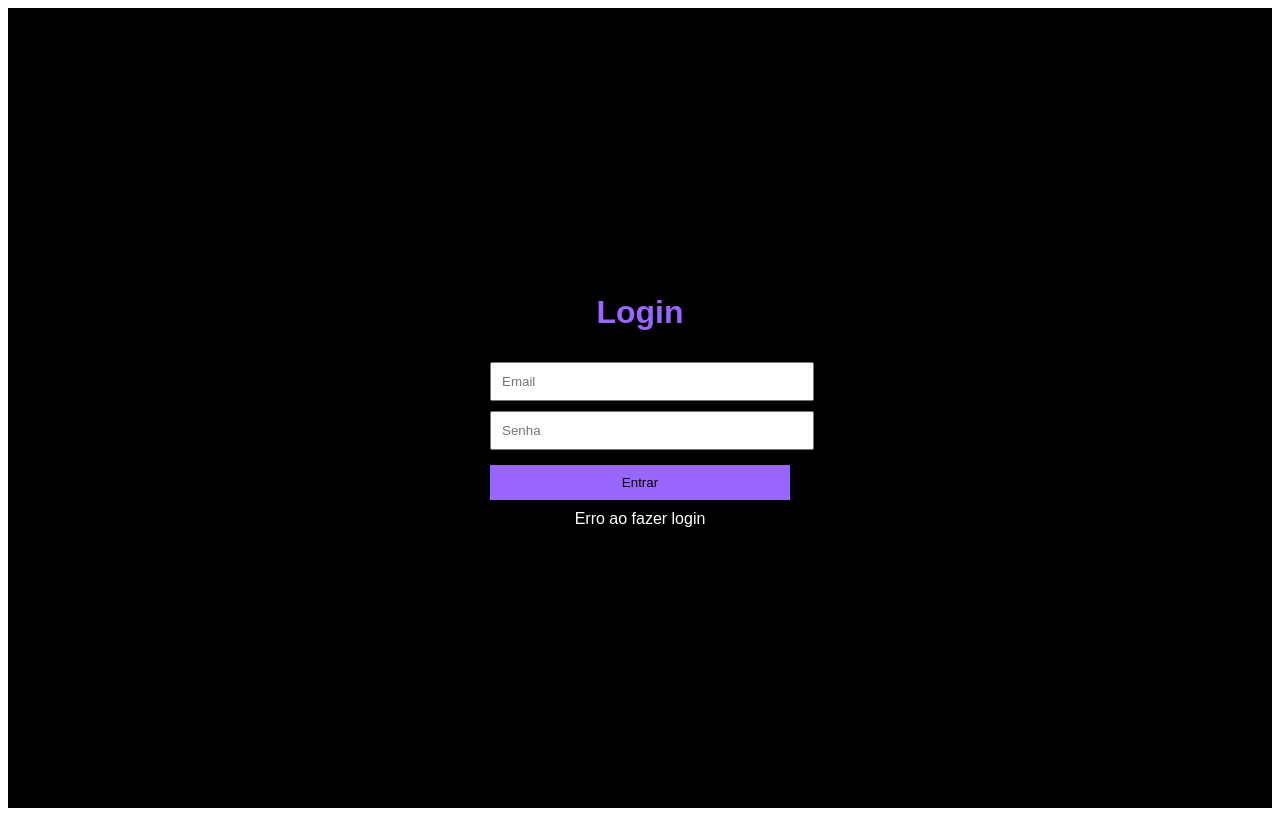
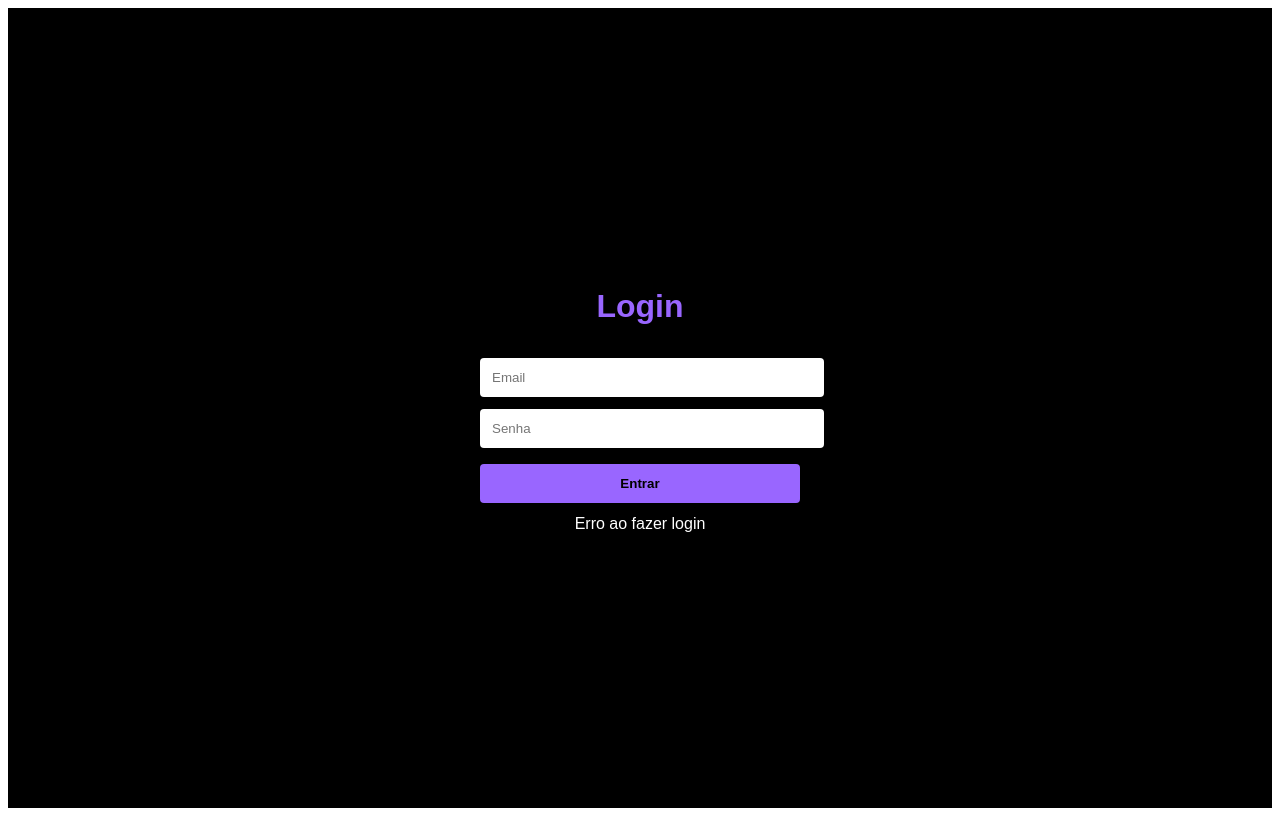
Before and after one commit to rodrigo21259/ranking-distribuicao, a Next.js app: page /login in a window 1280 px wide. Both pictures are taken after a click on the button "Entrar". Built offline with nearby package versions, Linux system fonts and the light colour scheme; no server answers.

Commit message:
Update login.js

```diff
--- a/pages/login.js
+++ b/pages/login.js
@@ -1,7 +1,10 @@
 import { useState } from "react";
+import { useRouter } from "next/router";
 import { supabase } from "../lib/supabaseClient";
 
 export default function Login() {
+  const router = useRouter();
+
   const [email, setEmail] = useState("");
   const [password, setPassword] = useState("");
   const [loading, setLoading] = useState(false);
@@ -18,11 +21,11 @@ export default function Login() {
 
     if (error) {
       setMessage("Erro ao fazer login");
-    } else {
-      setMessage("Login realizado com sucesso");
+      setLoading(false);
+      return;
     }
 
-    setLoading(false);
+    router.push("/dashboard");
   };
 
   return (
@@ -37,7 +40,7 @@ export default function Login() {
         fontFamily: "Arial, sans-serif",
       }}
     >
-      <div style={{ width: "300px" }}>
+      <div style={{ width: "320px" }}>
         <h1 style={{ color: "#9966FF", textAlign: "center" }}>
           Login
         </h1>
@@ -47,7 +50,13 @@ export default function Login() {
           placeholder="Email"
           value={email}
           onChange={(e) => setEmail(e.target.value)}
-          style={{ width: "100%", padding: "10px", marginTop: "10px" }}
+          style={{
+            width: "100%",
+            padding: "12px",
+            marginTop: "12px",
+            borderRadius: "4px",
+            border: "none",
+          }}
         />
 
         <input
@@ -55,7 +64,13 @@ export default function Login() {
           placeholder="Senha"
           value={password}
           onChange={(e) => setPassword(e.target.value)}
-          style={{ width: "100%", padding: "10px", marginTop: "10px" }}
+          style={{
+            width: "100%",
+            padding: "12px",
+            marginTop: "12px",
+            borderRadius: "4px",
+            border: "none",
+          }}
         />
 
         <button
@@ -63,10 +78,13 @@ export default function Login() {
           disabled={loading}
           style={{
             width: "100%",
-            padding: "10px",
-            marginTop: "15px",
+            padding: "12px",
+            marginTop: "16px",
             background: "#9966FF",
+            color: "#000",
             border: "none",
+            borderRadius: "4px",
+            fontWeight: "bold",
             cursor: "pointer",
           }}
         >
@@ -74,7 +92,7 @@ export default function Login() {
         </button>
 
         {message && (
-          <p style={{ marginTop: "10px", textAlign: "center" }}>
+          <p style={{ marginTop: "12px", textAlign: "center" }}>
             {message}
           </p>
         )}
```
